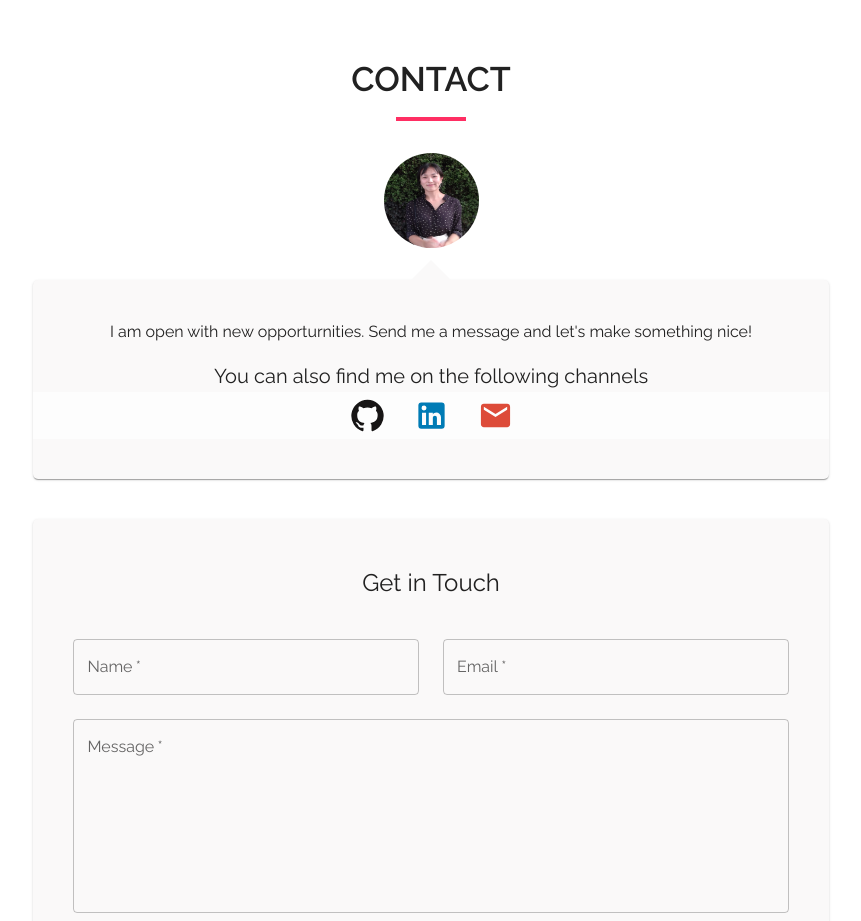
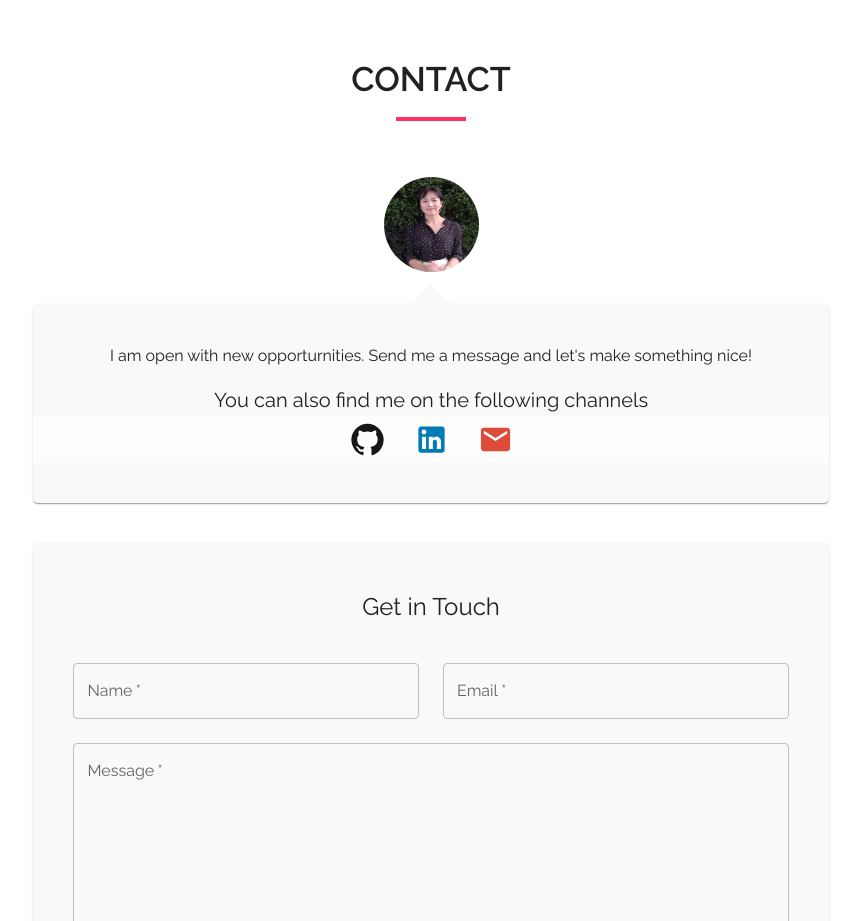
Before and after one commit to joycethh/portflio, a React (Create React App) app: page / in a window 1280 px wide. Shown: the part 2980-3901 px from the top of the page, without its empty margins (209-1070 px from the left). Built offline with nearby package versions, Linux system fonts and the light colour scheme.

Commit message:
make each section small title box padding consistent

```diff
--- a/src/contact/Contact.js
+++ b/src/contact/Contact.js
@@ -54,7 +54,11 @@ const Contact = () => {
               margin: "auto",
             }}
           >
-            <Box p={4} sx={{ display: "flex", justifyContent: "center" }}>
+            <Box
+              pt={7}
+              pb={4}
+              sx={{ display: "flex", justifyContent: "center" }}
+            >
               <Avatar />
             </Box>
 
```
